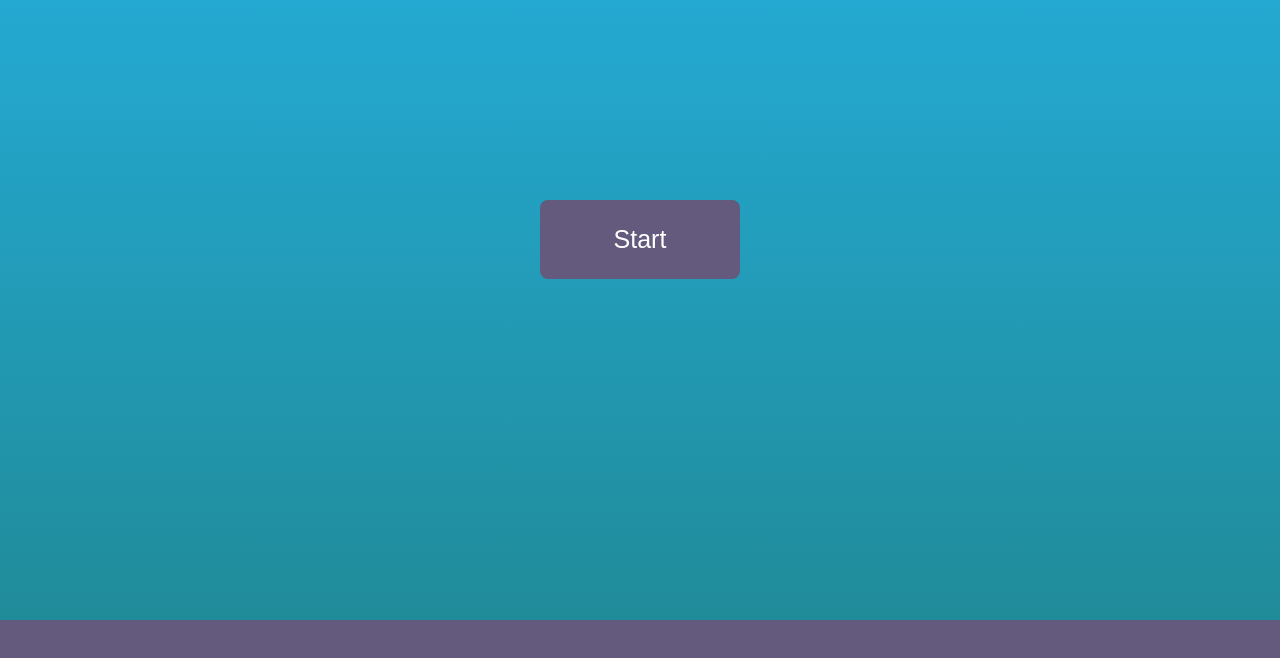
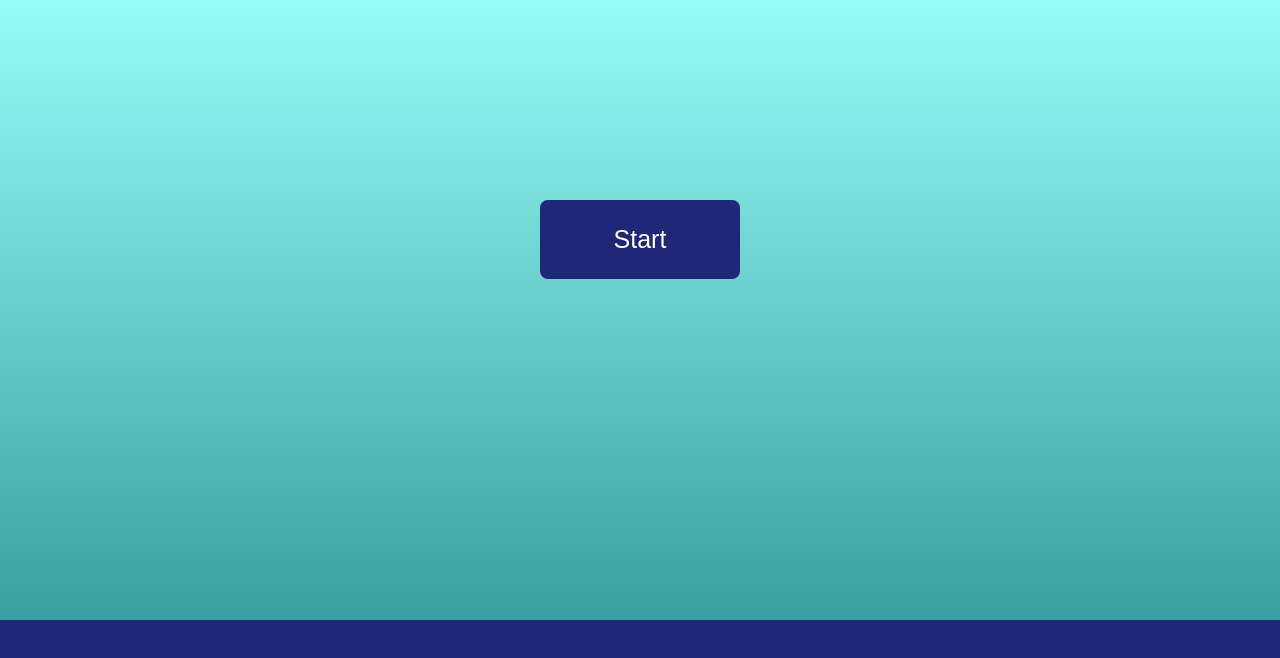
Before and after one commit to hwisoo/Connect-Four-Game, a plain HTML site: page index.html in a window 1280 px wide. Drawn offline with nearby package versions, Linux system fonts and the light colour scheme; a web font is replaced by a local one.

Commit message:
color adjustment

```diff
--- a/css/style.css
+++ b/css/style.css
@@ -7,10 +7,10 @@ body {
 	font-size: 1.5em;
 	color: white;
 	text-align: center;
-    background: rgb(48,56,83); /* Old browsers */
-    background: -moz-linear-gradient(top, rgba(48,56,83,1) 0%, rgba(32,38,55,1) 100%); /* FF3.6-15 */
-    background: -webkit-linear-gradient(top, rgb(36, 169, 210) 0%,rgb(31, 131, 137) 100%); /* Chrome10-25,Safari5.1-6 */
-    background: linear-gradient(to bottom, rgb(36, 169, 210) 0%,rgb(31, 131, 137) 100%); /* W3C, IE10+, FF16+, Chrome26+, Opera12+, Safari7+ */
+    background: rgb(151, 252, 245); /* Old browsers */
+    background: -moz-linear-gradient(top, rgb(151, 252, 245) 0%, rgb(31, 131, 137) 100%); /* FF3.6-15 */
+    background: -webkit-linear-gradient(top, rgb(151, 252, 245) 0%,rgb(31, 131, 137) 100%); /* Chrome10-25,Safari5.1-6 */
+    background: linear-gradient(to bottom, rgb(151, 252, 245) 0%,rgb(31, 131, 137) 100%); /* W3C, IE10+, FF16+, Chrome26+, Opera12+, Safari7+ */
     filter: progid:DXImageTransform.Microsoft.gradient( startColorstr='#303853', endColorstr='#202637',GradientType=0 ); /* IE6-9 */
 }
 
@@ -21,7 +21,7 @@ body {
 }
 
 .table {
-    background-color: #645a7e;
+    background-color: #202778;
     z-index: 10;
     width: 100%;
     position: fixed;
@@ -30,7 +30,7 @@ body {
 
 #begin-game {
     width: 200px;
-    background-color: #645a7e;
+    background-color: #202778;
     border-radius: 8px;
     color: #fff;
     padding: 25px;
@@ -143,6 +143,7 @@ circle {
 
 /* TEXT CONTENT */
 #game-over {
+    color: #202778;
 	display: none;
 	position: absolute;
 	z-index: 100;
```
